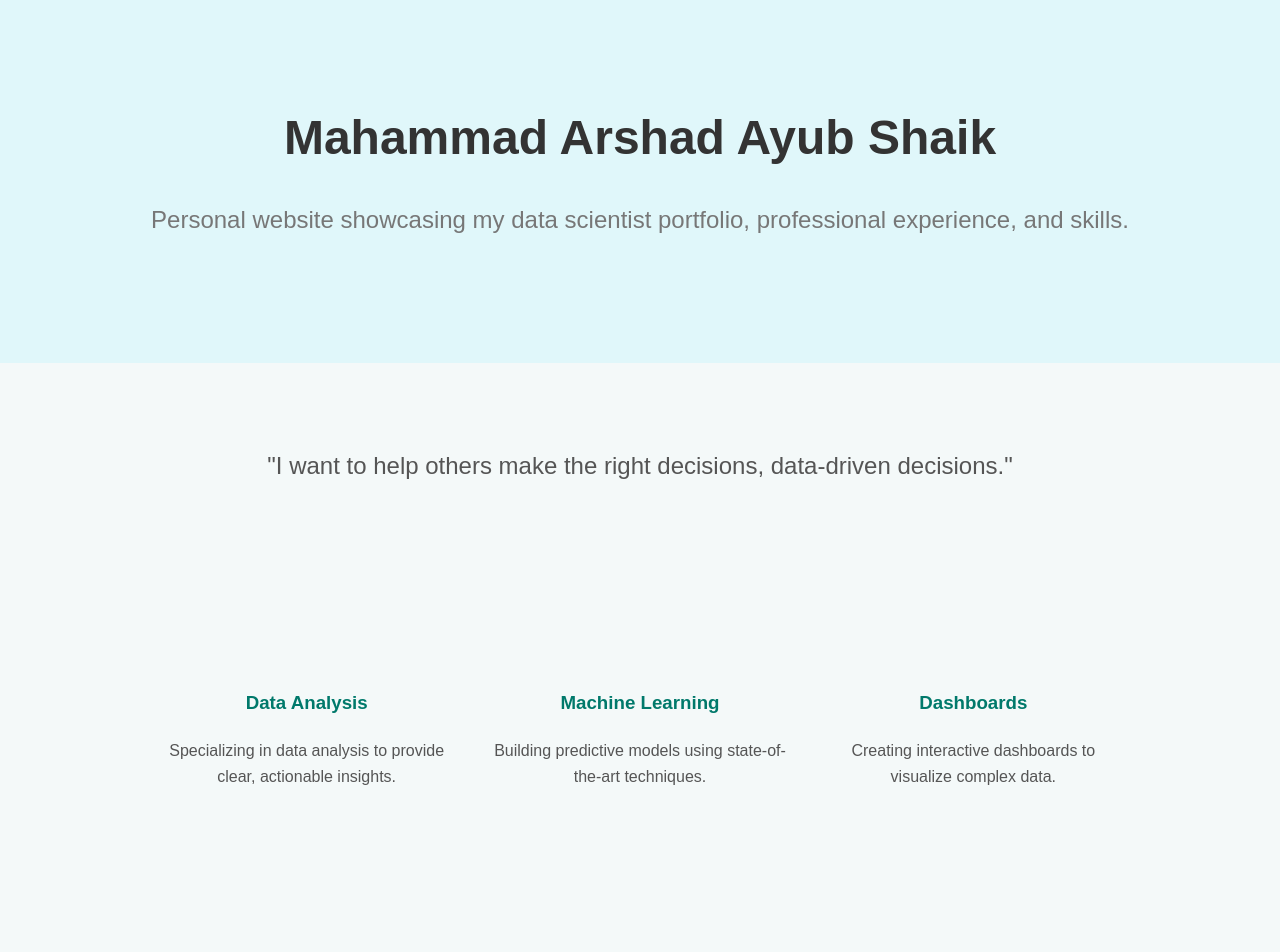
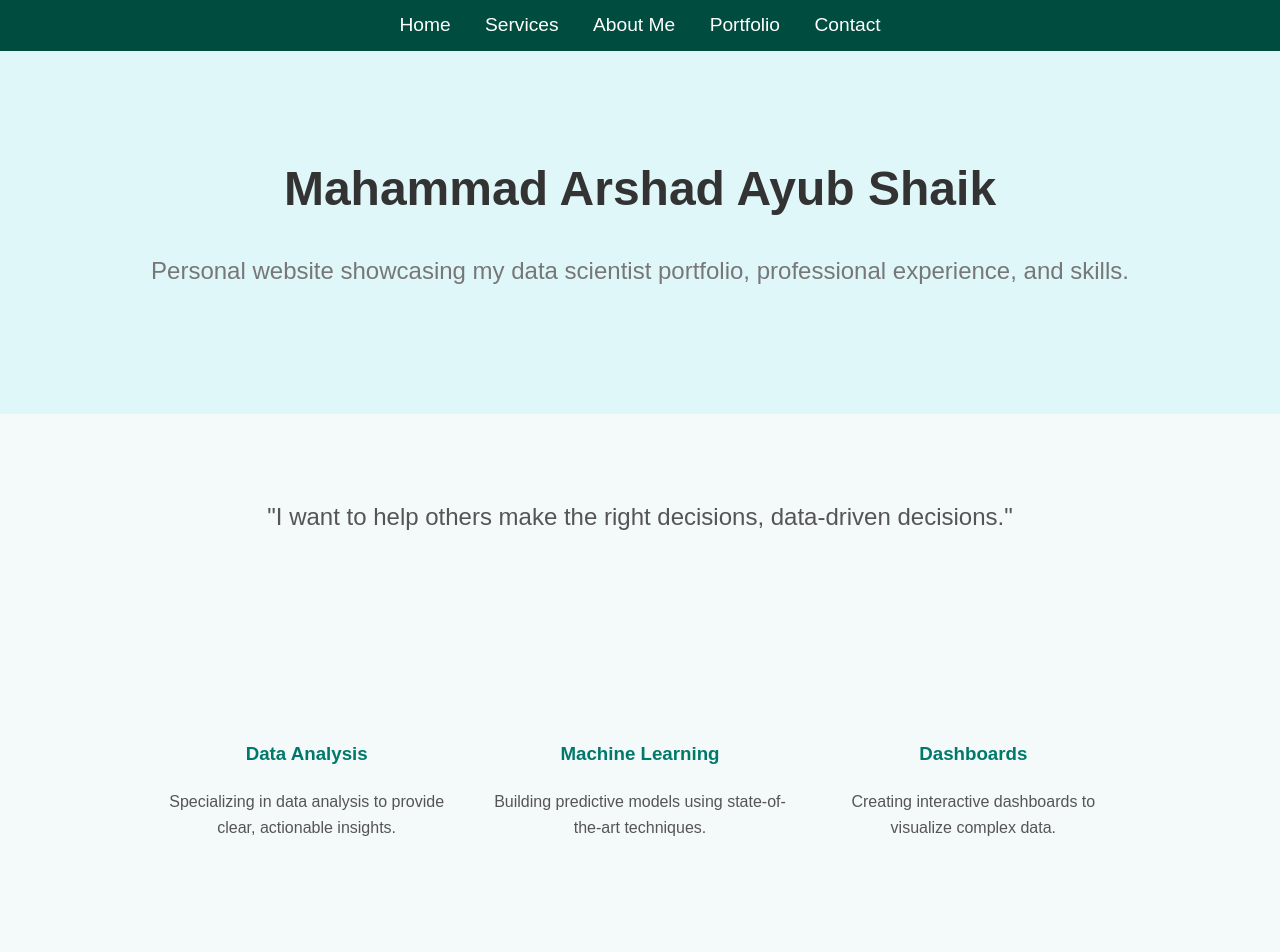
Before and after one commit to arshadsm/arshadsm.github.io, a Jekyll site: the page built from index.md, in a window 1280 px wide. Shown: the top 952 px of the page. Built offline with Jekyll 4.4.1, drawn with Linux system fonts in a browser that asks for light colours.

Commit message:
Update default.html

```diff
--- a/_layouts/default.html
+++ b/_layouts/default.html
@@ -13,6 +13,30 @@
       padding: 0;
       color: #333;
       background-color: #f4f9f9;
+    }
+    nav {
+      background-color: #004d40;
+      padding: 10px 0;
+      box-shadow: 0px 2px 5px rgba(0, 0, 0, 0.2);
+    }
+    nav ul {
+      list-style: none;
+      margin: 0;
+      padding: 0;
+      text-align: center;
+    }
+    nav ul li {
+      display: inline;
+      margin: 0 15px;
+    }
+    nav ul li a {
+      color: #fff;
+      text-decoration: none;
+      font-size: 1.2em;
+      transition: color 0.3s;
+    }
+    nav ul li a:hover {
+      color: #82e9de;
     }
     header {
       text-align: center;
@@ -111,14 +135,23 @@
   </style>
 </head>
 <body>
-  <header>
+  <nav>
+    <ul>
+      <li><a href="#home">Home</a></li>
+      <li><a href="#services">Services</a></li>
+      <li><a href="#about-me">About Me</a></li>
+      <li><a href="#portfolio">Portfolio</a></li>
+      <li><a href="#contact">Contact</a></li>
+    </ul>
+  </nav>
+  <header id="home">
     <h1>{{ site.title }}</h1>
     <p>{{ site.description }}</p>
   </header>
   <section class="intro">
     <p>"I want to help others make the right decisions, data-driven decisions."</p>
   </section>
-  <section class="services">
+  <section class="services" id="services">
     <div class="service-item">
       <h3>Data Analysis</h3>
       <p>Specializing in data analysis to provide clear, actionable insights.</p>
@@ -132,14 +165,14 @@
       <p>Creating interactive dashboards to visualize complex data.</p>
     </div>
   </section>
-  <section class="about-me">
+  <section class="about-me" id="about-me">
     <div class="about-me-text">
       <h2>About Me</h2>
       <p>Hello! I'm Arshad, a data scientist passionate about turning raw data into meaningful insights. With over five years of experience, I specialize in data analysis, machine learning, and creating interactive dashboards.</p>
     </div>
     <img src="{{ site.profile_picture }}" alt="Arshad's Picture">
   </section>
-  <section class="portfolio">
+  <section class="portfolio" id="portfolio">
     <div class="portfolio-item">
       <img src="/images/project1.png" alt="Project 1">
     </div>
@@ -150,7 +183,7 @@
       <img src="/images/project3.png" alt="Project 3">
     </div>
   </section>
-  <footer class="footer">
+  <footer class="footer" id="contact">
     <p>&copy; 2024 {{ site.title }}. All rights reserved.</p>
     <p>
       <a href="{{ site.linkedin }}" target="_blank"><i class="fab fa-linkedin"></i> LinkedIn</a>
```
